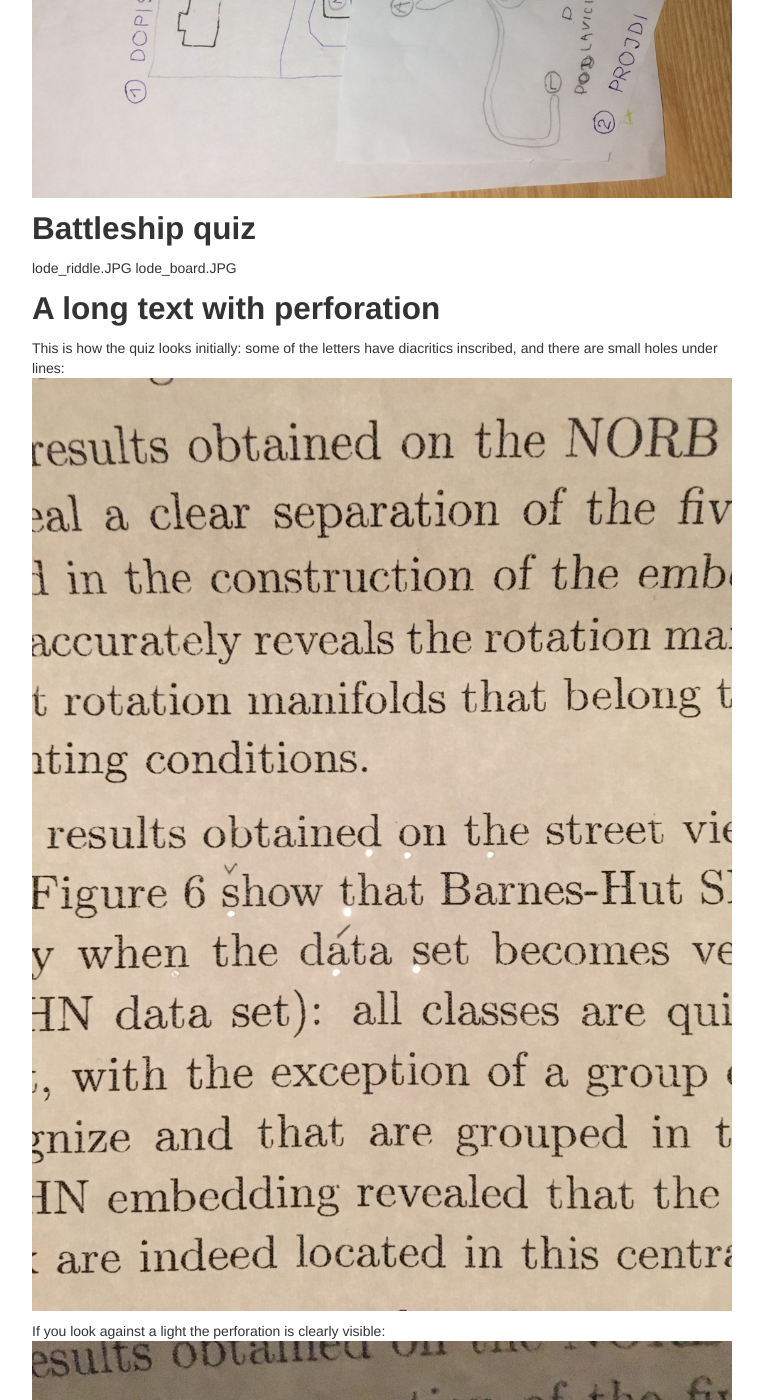
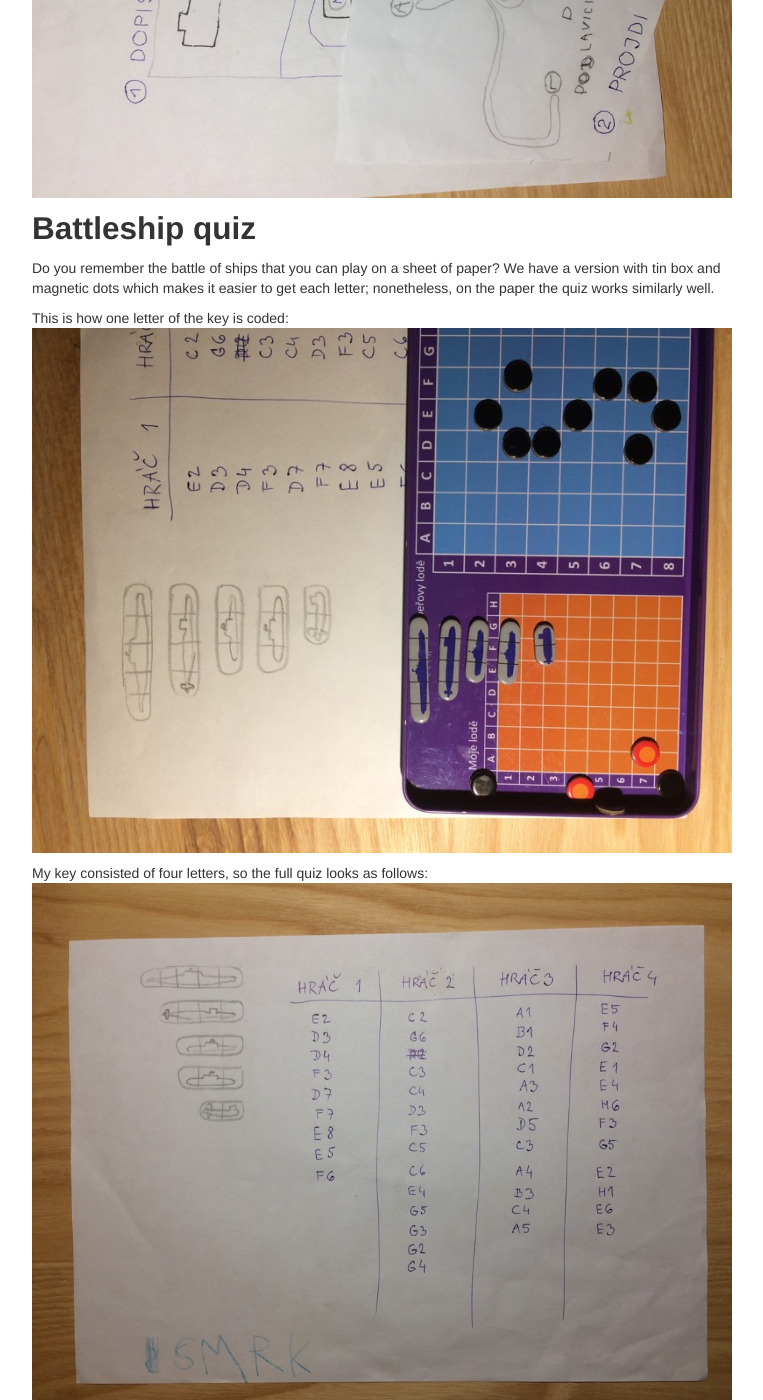
Before and after one commit to vojtech-filipec/vojtech-filipec.github.io, a Jekyll site: the page built from pages/quizes.md, in a window 1280 px wide and 1400 px high, scrolled down 7698 px. Shown: the whole window, without its empty margins (258-1021 px from the left). Built offline with Jekyll 4.4.1, drawn with Linux system fonts in a browser that asks for light colours.

Commit message:
texts to two quizes

```diff
--- a/pages/quizes.md
+++ b/pages/quizes.md
@@ -77,8 +77,14 @@ task #2: Read the letters in the correct order:
 
 
 ## Battleship quiz
-lode_riddle.JPG
-lode_board.JPG
+Do you remember the battle of ships that you can play on a sheet of paper? We have a version with tin box and magnetic dots which makes it easier to get each letter; nonetheless, on the paper the quiz works similarly well.
+
+This is how one letter of the key is coded:
+![first letter](../assets/quizes/lode_board.JPG)
+
+My key consisted of four letters, so the full quiz looks as follows:
+![all letters](../assets/quizes/lode_riddle.JPG)
+
 
 
 ## A long text with perforation
```
